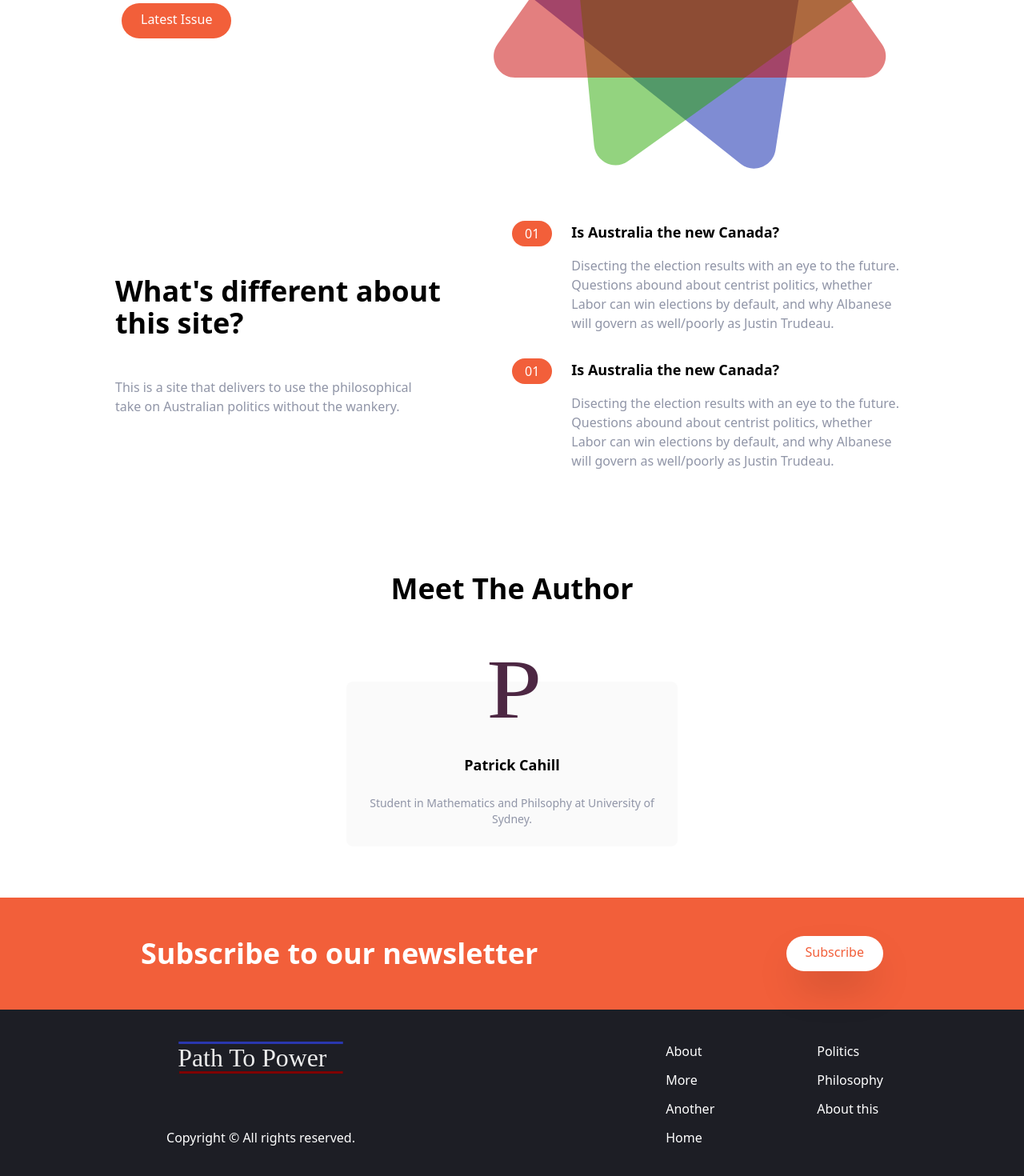
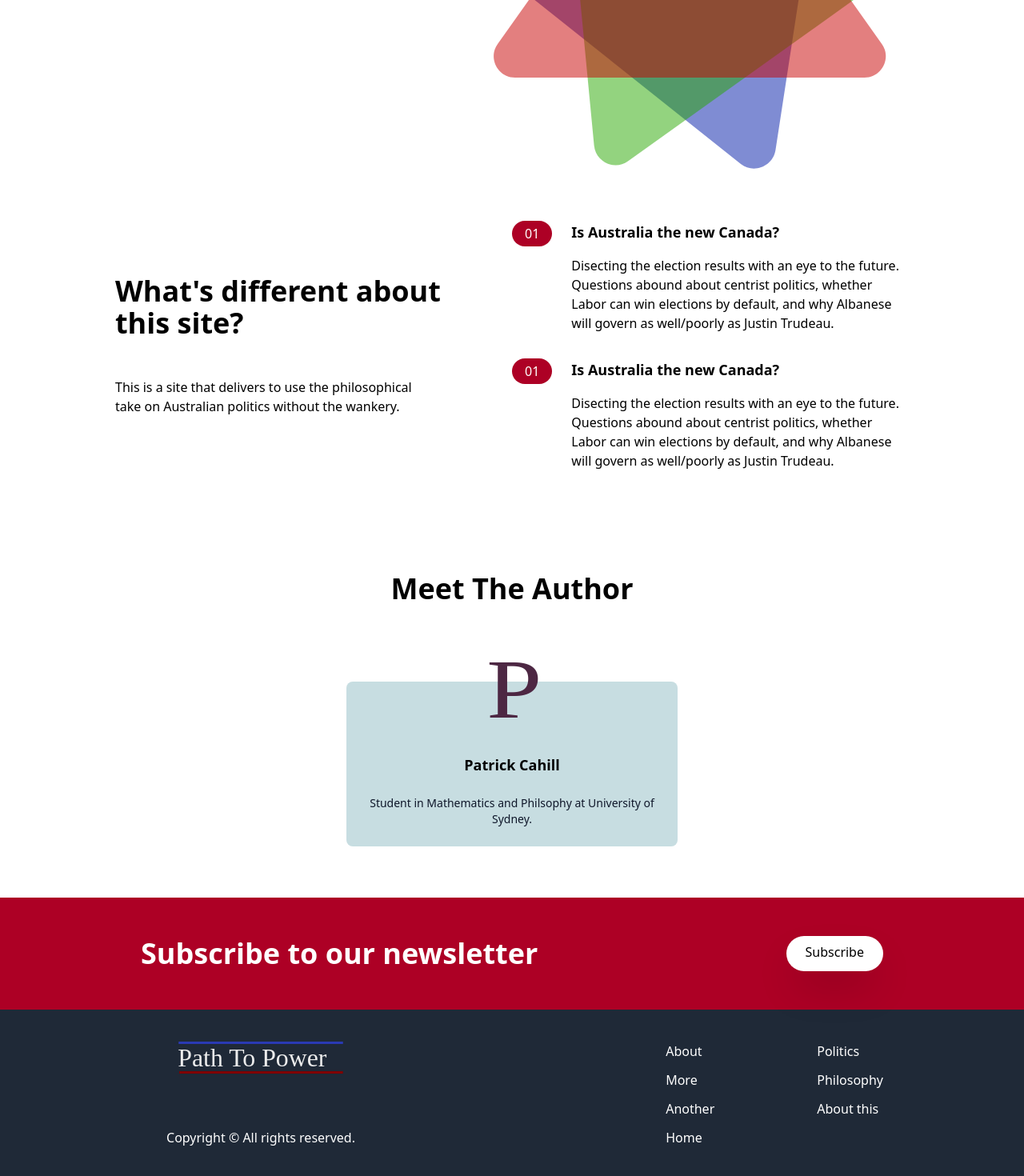
Before and after one commit to PatrickhCahill/politicssite, a Next.js app: page /home in a window 1280 px wide. Shown: the part 448-1918 px from the top of the page at 80% size. Built offline with nearby package versions, Linux system fonts and the light colour scheme.

Commit message:
Updating Readme to include outline of <Frame /> plan

```diff
--- a/components/homepage/Authors.jsx
+++ b/components/homepage/Authors.jsx
@@ -9,12 +9,12 @@ export const Authors = () => {
   </h2>
 
   <div className="flex flex-col mt-24 md:flex-row md:space-x-6 items-center justify-center">
-    <div className="flex flex-col items-center p-6 space-y-6 rounded-lg bg-veryLightGray md:w-1/3">
+    <div className="flex flex-col items-center p-6 space-y-6 rounded-lg bg-politicalBgTeal md:w-1/3">
     <div className="-mt-16">
       <Image src='/icon.svg' alt='Profile' width={100} height={100}/>
     </div>
     <h5 className="text-lg font-bold">Patrick Cahill</h5>
-    <p className="text-sm text-darkGrayishBlue">Student in Mathematics and Philsophy at University of Sydney.</p>
+    <p className="text-sm text-slate-900">Student in Mathematics and Philsophy at University of Sydney.</p>
     </div>
   </div>
 </div>
--- a/components/homepage/CallToAction.jsx
+++ b/components/homepage/CallToAction.jsx
@@ -2,7 +2,7 @@ import Link from 'next/link';
 import Image from 'next/image';
 export const CallToAction = () => {
     return (
-    <section id="callToAction" className='bg-brightRed'>
+    <section id="callToAction" className='bg-politicalRed'>
     <div className="mt-16 container flex flex-col items-center justify-between px-6 py-24 mx-auto space-y-12 md:py-12 md:flex-row md:space-y-0">
       <h2 className="text-5xl font-bold leading-tight text-center text-white md:text-4xl md:max-w-xl md:text-left">
         Subscribe to our newsletter
--- a/components/homepage/Footer.jsx
+++ b/components/homepage/Footer.jsx
@@ -1,7 +1,7 @@
 import Link from 'next/link';
 import Image from 'next/image';
 export const Footer = () => {
-    return (      <footer className="bg-veryDarkBlue">
+    return (      <footer className=" bg-gray-800">
     <div className="container flex flex-col-reverse justify-between px-6 py-10 mx-auto space-y-8 md:flex-row md:space-y-0">
       <div className="flex flex-col-reverse items-center justify-between space-y-12 md:flex-col md:space-y-0 md:items-start">
         <div className="h-8">
--- a/components/homepage/Hero.jsx
+++ b/components/homepage/Hero.jsx
@@ -16,7 +16,7 @@ export const Hero = () => {
             <a href="#" className="p-3 px-6 pt-2 text-white bg-brightRed rounded-full hover:bg-brightRedLight"> Latest Issue </a>
           </div>
         </div>
-        <a href="#" className='sm:-pt-50 md:w-3/5 md:h-3/5' >
+        <a href="https:/facebook.com" className='sm:-pt-50 md:w-3/5 md:h-3/5' >
           <svg className="h-full w-full" id={styles.heroSVG}viewBox="0 0 100 100" fill="none" xmlns="http://www.w3.org/2000/svg">
               <path id={styles.Liberal} d="M4.68049 48.4997C1.74975 46.168 2.46465 41.513 5.98419 40.0108L74.8142 10.6335C78.4216 9.09383 82.2509 12.0068 81.6618 15.8424L70.1468 90.8207C69.5577 94.6563 64.9993 96.4905 61.9955 94.1006L4.68049 48.4997Z"/>
               <path id={styles.Green} d="M94.5139 42.1263C97.945 43.7961 98.3938 48.4908 95.3317 50.6804L35.4882 93.4732C32.3547 95.7139 27.9153 93.6602 27.5461 89.7993L20.3351 14.3734C19.966 10.5125 23.9483 7.78455 27.4593 9.49325L94.5139 42.1263Z"/>
--- a/components/homepage/Issues.jsx
+++ b/components/homepage/Issues.jsx
@@ -15,9 +15,9 @@ export const Issues = () => {
 
                 <div className='flex flex-col space-y-8 md:w-1/2'>
                     <div className="flex flex-col space-y-3 md:space-y-0 md:space-x-6 md:flex-row">
-                        <div className="rounded-l-full bg-brightRedSupLight md:bg-transparent">
+                        <div className="rounded-l-full bg-politicalYellow md:bg-transparent">
                             <div className="flex items-center space-x-2">
-                                <div className="px-4 py-2 text-white rounded-full md:py-1 bg-brightRed">01</div>
+                                <div className="px-4 py-2 text-white rounded-full md:py-1 bg-politicalRed">01</div>
                                 <h3 className="text-base font-bold md:mb-4 md:hidden">
                                     Is Australia the new Canada?
                                 </h3>
@@ -34,9 +34,9 @@ export const Issues = () => {
                     </div>
 
                     <div className="flex flex-col space-y-3 md:space-y-0 md:space-x-6 md:flex-row">
-                        <div className="rounded-l-full bg-brightRedSupLight md:bg-transparent">
+                        <div className="rounded-l-full bg-politicalYellow md:bg-transparent">
                             <div className="flex items-center space-x-2">
-                                <div className="px-4 py-2 text-white rounded-full md:py-1 bg-brightRed">01</div>
+                                <div className="px-4 py-2 text-white rounded-full md:py-1 bg-politicalRed">01</div>
                                 <h3 className="text-base font-bold md:mb-4 md:hidden">
                                     Is Australia the new Canada?
                                 </h3>
--- a/components/homepage/Navbar.jsx
+++ b/components/homepage/Navbar.jsx
@@ -20,7 +20,7 @@ export const Navbar = () => {
                     <a href="#" className="text-gray-500 hover:text-gray-700">About Us</a>
                     <a href="#" className="text-gray-500 hover:text-gray-700">Support</a>
                 </div>
-                <a href="#" className="hidden  p-3 px-6 pt-2 text-white bg-brightRed rounded-full baseline hover:bg-brightRedLight md:block">Latest Issue</a>
+                <a href="#" className="hidden  p-3 px-6 pt-2 text-white bg-politicalRed rounded-full baseline hover:bg-politicalOrange md:block">Latest Issue</a>
 
                 <button id='menu-btn' className={styles.hamburger + ' block md:hidden focus:outline-none' + (isHamburgerOpen ? ` ${styles.open} ` : '') } onClick={ handleClick }>
                     <span className={styles.hamburgerTop}></span>
--- a/pages/index.jsx
+++ b/pages/index.jsx
@@ -1,7 +1,7 @@
 import Head from 'next/head'
 
 import Image from 'next/image'
-import { NavbarBetter } from '../components/NavbarBetter';
+import { Navbar } from '../components/Navbar';
 import { Hero } from '../components/Hero';
 import { IssueList} from '../components/IssueList';
 export default function Home() {
@@ -12,7 +12,7 @@ export default function Home() {
         <meta name="description" content="Generated by create next app" />
         <link rel="icon" href="/icon.svg" />
       </Head>
-      <NavbarBetter home={true}/>
+      <Navbar home={true}/>
       <section className='p-20 bg-black h-screen'>
         <Hero />
       </section>
--- a/tailwind.config.js
+++ b/tailwind.config.js
@@ -15,14 +15,12 @@ module.exports = {
     extend:
     {
       colors: {
-        brightRed: 'hsl(12, 88%, 59%)',
-        brightRedLight: 'hsl(12, 88%, 69%)',
-        brightRedSupLight: 'hsl(12, 88%, 95%)',
-        darkBlue: 'hsl(228, 39%, 23%)',
-        darkGrayishBlue: 'hsl(227, 12%, 61%)',
-        veryDarkBlue: 'hsl(233, 12%, 13%)',
-        veryPaleRed: 'hsl(13, 100%, 96%)',
-        veryLightGray: 'hsl(0, 0%, 98%)',
+        politicalRed:    'rgba(173, 0, 37, 100%)',
+        politicalOrange: 'rgba(255, 125, 74, 100%)',
+        politicalYellow: 'rgba(232, 154, 38, 100%)',
+        politicalTeal:   'rgba(0, 108, 125, 100%)',
+        politicalPurple: 'rgba(111, 0, 68, 100%)',
+        politicalBgTeal: 'rgba(199, 221, 225, 100%)',
       },
     },
   },
```
Also changed, not shown: public/MainLayer.svg (deleted), 1 other file (tests, documents, lock files or other folders).
